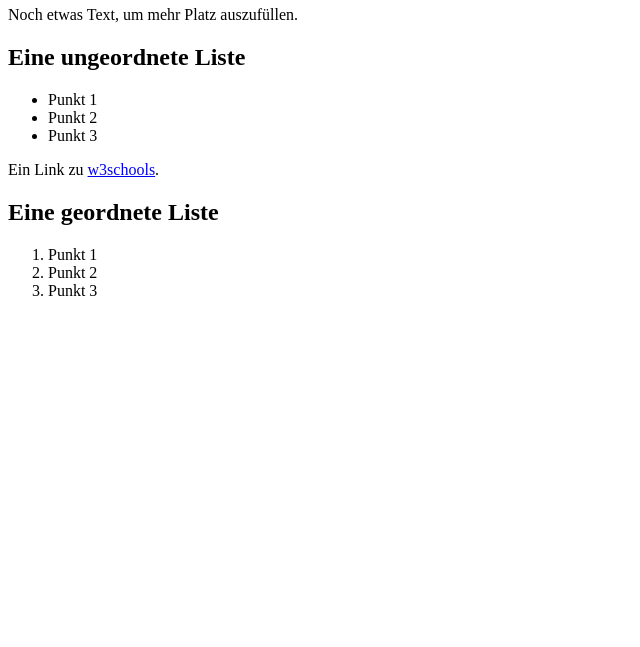
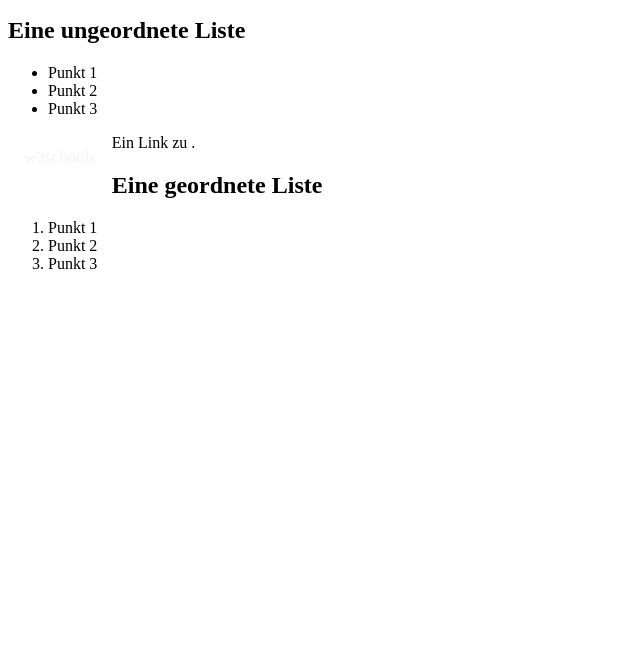
Before and after one commit to Boxel9/test, a plain HTML site: page index.html in a window 1280 px wide. Shown: the part 153-800 px from the top of the page, without its empty margins (0-640 px from the left). Drawn offline with Linux system fonts and the light colour scheme; files that its build step writes are made by us from their sources; the site is published under a folder, as on GitHub Pages, so addresses that start at the root find nothing.

Commit message:
Update index.html

```diff
--- a/index.html
+++ b/index.html
@@ -4,7 +4,7 @@
 <title>Index Test</title>
 <meta charset="UTF-8">
 <meta name="viewport" content="width=device-width, initial-scale=1.0">
-<link rel="stylesheet" type="text/css" href="/style.css">
+<link rel="stylesheet" type="text/css" href="tests/style.css">
 </head>
 <body>
 
```
